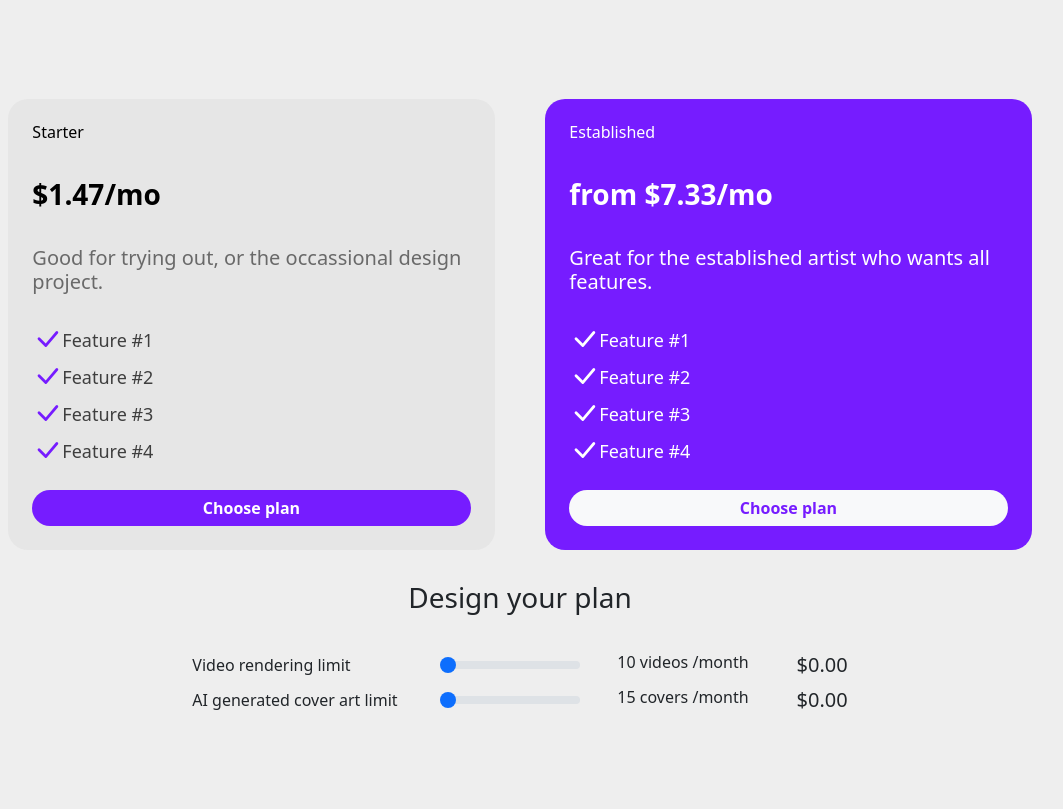
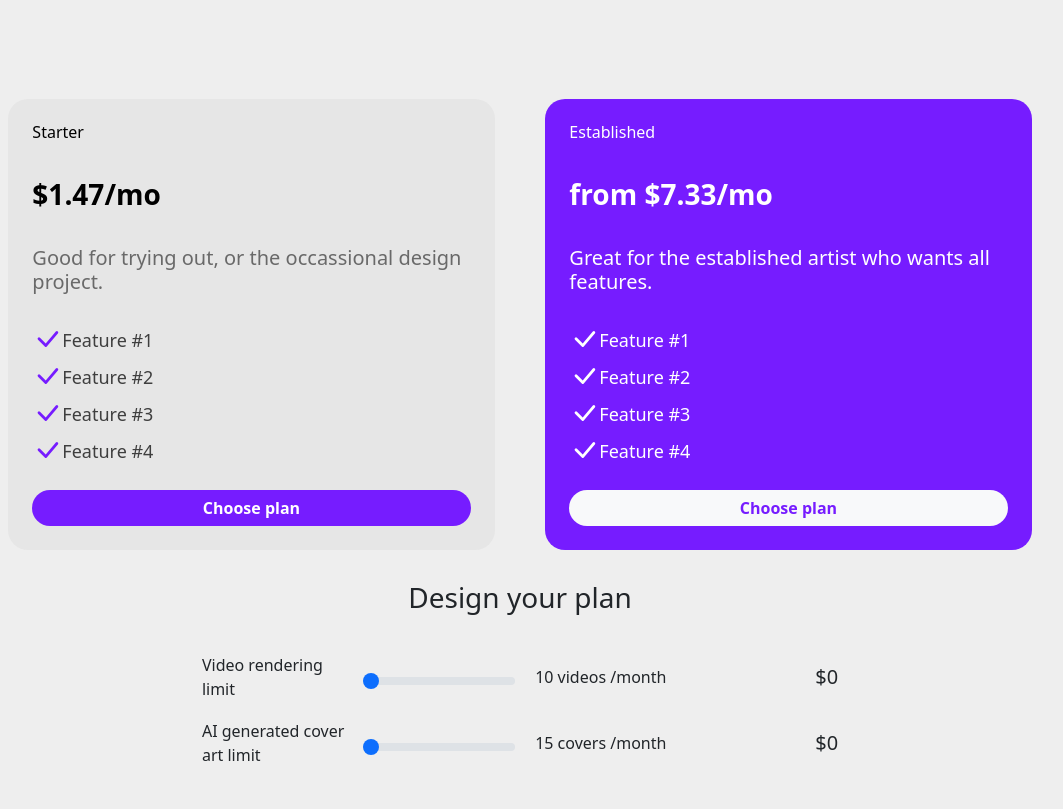
Before and after one commit to mezmeri/BeatShare, a plain HTML site: page index.html in a window 1280 px wide. Shown: the part 949-1758 px from the top of the page, without its empty margins (120-1183 px from the left). Drawn offline with nearby package versions, Linux system fonts and the light colour scheme.

Commit message:
added sliders

```diff
--- a/index.html
+++ b/index.html
@@ -153,13 +153,13 @@
                     <label for="render-range" class="form-label">Video rendering limit</label>
                     <input type="range" class="form-range" id="render-range" min="10" max="35" step="0.00" value="10">
                     <h6 id="show-video-limit">10 <span>videos /month</span></h6>
-                    <h5 id="video-limit-price"><span>$</span>0.00</h5>
+                    <h5 id="video-limit-price"><span>$</span>0</h5>
 
                     <label for="cover-art-range" class="form-label">AI generated cover art limit</label>
                     <input type="range" class="form-range" id="cover-art-range" min="10" max="35" step="0.00"
                         value="10">
                     <h6 id="show-video-limit">15 <span>covers /month</span></h6>
-                    <h5><span>$</span>0.00</h5>
+                    <h5><span>$</span>0</h5>
                 </div>
             </div>
         </section>
--- a/resources/css/style.css
+++ b/resources/css/style.css
@@ -417,10 +417,13 @@ nav ul li.highlightedItem a {
 
 #price-plan-options-calculator {
     display: grid;
-    gap: 5%;
-    margin: auto;
-    width: 70%;
-    grid-template-columns: repeat(4, auto);
+    justify-content: center;
+    width: 80%;
+    gap: 10px;
+    align-items: center;
+    margin: 0 auto;
+    grid-template-columns: repeat(4, 20%);
+    grid-column: 5, 10ch;
     border-radius: 5px;
     padding: 3%;
 }
--- a/resources/js/index.js
+++ b/resources/js/index.js
@@ -27,5 +27,10 @@ const showVideoLimitText = document.getElementById('show-video-limit');
 const videoLimitPrice = document.getElementById('video-limit-price');
 rangeLimitVideos.addEventListener('input', () => {
     showVideoLimitText.innerHTML = `${rangeLimitVideos.value} videos /month`;
-    videoLimitPrice.innerHTML = `$${((rangeLimitVideos.value) * 0.03).toFixed(2)}`;
+
+    if (rangeLimitVideos.value > 10) {
+        videoLimitPrice.innerHTML = `+ $${((rangeLimitVideos.value) * 0.029).toFixed(2)}`;
+    } else {
+        videoLimitPrice.innerHTML = `$${0.00}`;
+    }
 });
```
